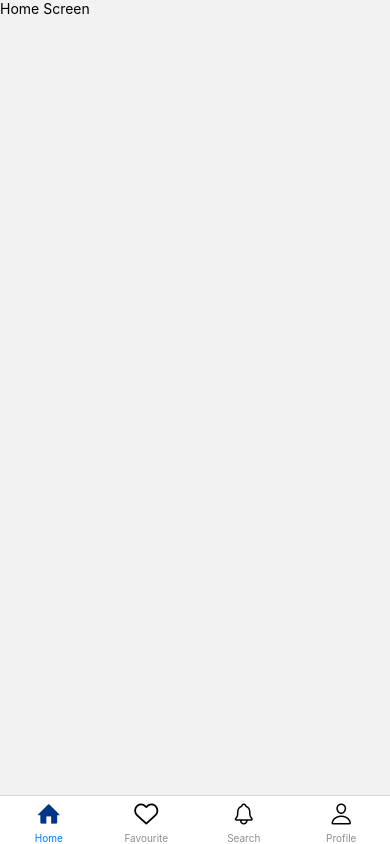
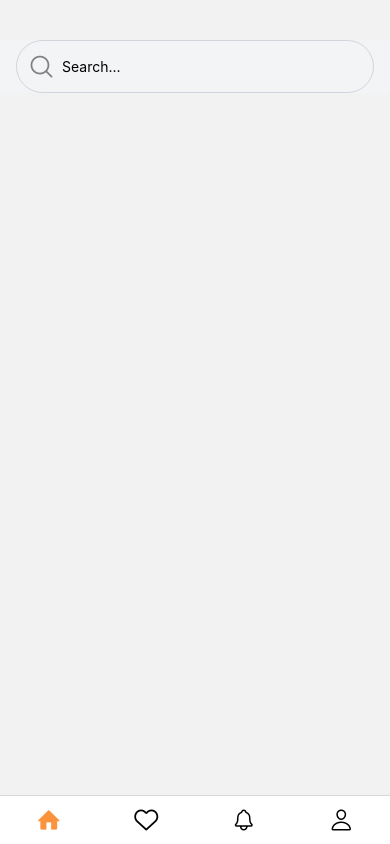
Before and after one commit to nurarifin256/resto-app, a React Native app in the folder frontend/: screen /Home in a window 390 px wide. Built offline with nearby package versions, Linux system fonts and the light colour scheme.

Commit message:
set color theme and create search component

```diff
--- a/frontend/babel.config.js
+++ b/frontend/babel.config.js
@@ -1,6 +1,9 @@
-module.exports = function(api) {
+/** @format */
+
+module.exports = function (api) {
   api.cache(true);
   return {
-    presets: ['babel-preset-expo'],
+    presets: ["babel-preset-expo"],
+    plugins: ["nativewind/babel"],
   };
 };
--- a/frontend/package.json
+++ b/frontend/package.json
@@ -14,13 +14,15 @@
     "@react-navigation/native-stack": "^6.9.12",
     "expo": "~48.0.15",
     "expo-status-bar": "~1.4.4",
+    "nativewind": "^2.0.11",
     "react": "18.2.0",
     "react-native": "0.71.7",
     "react-native-safe-area-context": "4.5.0",
     "react-native-screens": "~3.20.0"
   },
   "devDependencies": {
-    "@babel/core": "^7.20.0"
+    "@babel/core": "^7.20.0",
+    "tailwindcss": "^3.3.2"
   },
   "private": true
 }
--- a/frontend/src/route/StackNavigator.js
+++ b/frontend/src/route/StackNavigator.js
@@ -9,6 +9,7 @@ import { AntDesign } from "@expo/vector-icons";
 import { Entypo } from "@expo/vector-icons";
 import { Ionicons } from "@expo/vector-icons";
 import { Favourite, Home, Profile, Search } from "../screens";
+import { themeColors } from "../theme";
 
 const StackNavigator = () => {
   const Tab = createBottomTabNavigator();
@@ -16,16 +17,20 @@ const StackNavigator = () => {
 
   function BottomTabs() {
     return (
-      <Tab.Navigator>
+      <Tab.Navigator
+        screenOptions={{
+          headerShown: false,
+          tabBarShowLabel: false,
+        }}
+      >
         <Tab.Screen
           name="Home"
           component={Home}
           options={{
             tabBarLabel: "Home",
-            headerShown: false,
             tabBarIcon: ({ focused }) =>
               focused ? (
-                <Entypo name="home" size={24} color="#003588" />
+                <Entypo name="home" size={24} color={themeColors.bgColor(1)} />
               ) : (
                 <AntDesign name="home" size={24} color="black" />
               ),
@@ -37,10 +42,13 @@ const StackNavigator = () => {
           component={Favourite}
           options={{
             tabBarLabel: "Favourite",
-            headerShown: false,
             tabBarIcon: ({ focused }) =>
               focused ? (
-                <AntDesign name="heart" size={24} color="#003588" />
+                <AntDesign
+                  name="heart"
+                  size={24}
+                  color={themeColors.bgColor(1)}
+                />
               ) : (
                 <AntDesign name="hearto" size={24} color="black" />
               ),
@@ -52,10 +60,13 @@ const StackNavigator = () => {
           component={Search}
           options={{
             tabBarLabel: "Search",
-            headerShown: false,
             tabBarIcon: ({ focused }) =>
               focused ? (
-                <Ionicons name="notifications" size={24} color="#003588" />
+                <Ionicons
+                  name="notifications"
+                  size={24}
+                  color={themeColors.bgColor(1)}
+                />
               ) : (
                 <Ionicons
                   name="notifications-outline"
@@ -71,10 +82,13 @@ const StackNavigator = () => {
           component={Profile}
           options={{
             tabBarLabel: "Profile",
-            headerShown: false,
             tabBarIcon: ({ focused }) =>
               focused ? (
-                <Ionicons name="person" size={24} color="#003588" />
+                <Ionicons
+                  name="person"
+                  size={24}
+                  color={themeColors.bgColor(1)}
+                />
               ) : (
                 <Ionicons name="person-outline" size={24} color="black" />
               ),
@@ -86,12 +100,12 @@ const StackNavigator = () => {
 
   return (
     <NavigationContainer>
-      <Stack.Navigator>
-        <Stack.Screen
-          name="Main"
-          component={BottomTabs}
-          options={{ headerShown: false }}
-        />
+      <Stack.Navigator
+        screenOptions={{
+          headerShown: false,
+        }}
+      >
+        <Stack.Screen name="Main" component={BottomTabs} />
       </Stack.Navigator>
     </NavigationContainer>
   );
--- a/frontend/src/screens/Home/index.js
+++ b/frontend/src/screens/Home/index.js
@@ -1,13 +1,22 @@
 /** @format */
 
-import { StyleSheet, Text, View } from "react-native";
+import { SafeAreaView, StyleSheet, Text, TextInput, View } from "react-native";
 import React from "react";
+import { AntDesign } from "@expo/vector-icons";
+import { StatusBar } from "expo-status-bar";
 
 const Home = () => {
   return (
-    <View>
-      <Text>Home Screen</Text>
-    </View>
+    <SafeAreaView className="bg-gray-100 my-10">
+      <StatusBar barStyle="dark-content" />
+      {/* search */}
+      <View className="flex-row items-center space-x-2 px-4">
+        <View className="flex-row flex-1 items-center p-3 rounded-full border border-gray-300">
+          <AntDesign name="search1" size={25} color="gray" />
+          <TextInput placeholder="Search..." className="ml-2 flex-1" />
+        </View>
+      </View>
+    </SafeAreaView>
   );
 };
 
--- /dev/null
+++ b/frontend/src/theme/index.js
@@ -0,0 +1,6 @@
+/** @format */
+
+export const themeColors = {
+  text: "#f97316",
+  bgColor: (opacity) => `rgba(251, 146, 60, ${opacity})`,
+};
--- /dev/null
+++ b/frontend/tailwind.config.js
@@ -0,0 +1,12 @@
+/**
+ * @format
+ * @type {import('tailwindcss').Config}
+ */
+
+module.exports = {
+  content: ["./App.{js,jsx,ts,tsx}", "./src/screens/**/*.{js,jsx,ts,tsx}"],
+  theme: {
+    extend: {},
+  },
+  plugins: [],
+};
```
Also changed, not shown: 1 other file (tests, documents, lock files or other folders).
